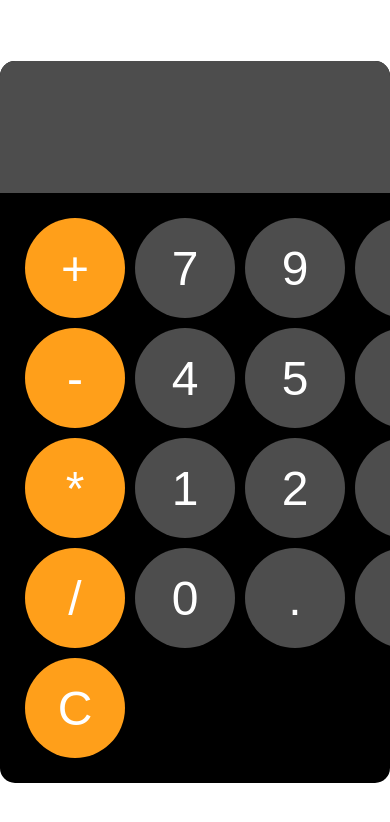
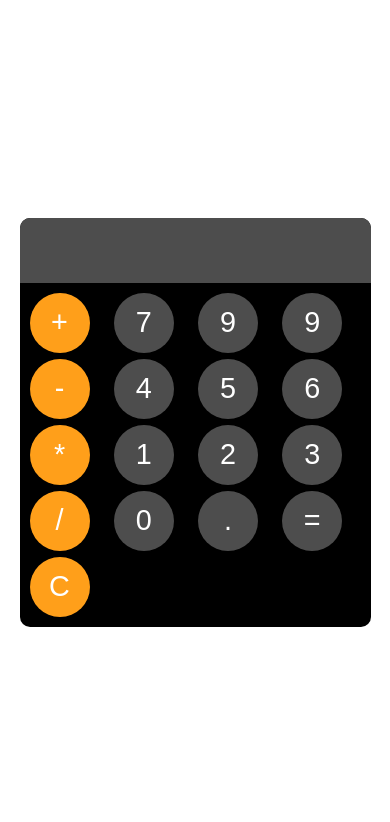
Before and after one commit to Makur123/CalculatorAPP, a plain HTML site: page index.html in a window 390 px wide. Drawn offline with Linux system fonts and the light colour scheme.

Commit message:
Edited this.

```diff
--- a/style.css
+++ b/style.css
@@ -52,3 +52,46 @@ button:active{
 .operator-btn:active{
     background-color: hsl(35,100%,75%);
 }
+
+@media (max-width: 600px) {
+    #calculator {
+        max-width: 90%;
+        border-radius: 10px;
+    }
+
+    #display {
+        font-size: 3rem;
+        padding: 15px;
+    }
+
+    #keys {
+        gap: 8px;
+        padding: 15px;
+    }
+
+    button {
+        width: 70px;
+        height: 70px;
+        font-size: 2rem;
+        border-radius: 35px;
+    }
+}
+
+@media (max-width: 400px) {
+    #display {
+        font-size: 2.5rem;
+        padding: 10px;
+    }
+
+    button {
+        width: 60px;
+        height: 60px;
+        font-size: 1.8rem;
+        border-radius: 30px;
+    }
+
+    #keys {
+        gap: 6px;
+        padding: 10px;
+    }
+}
```
